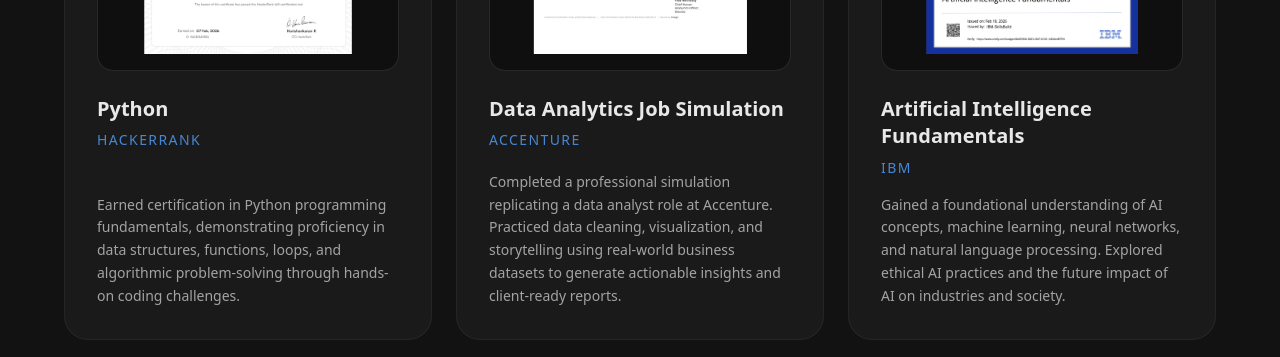
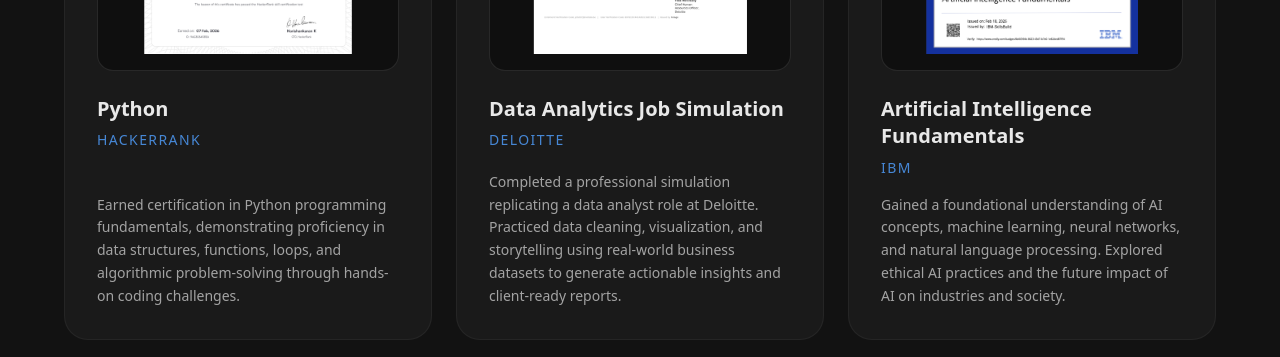
Before and after one commit to akiibot/priom-portfolio, a Next.js app: page / in a window 1280 px wide. Shown: the part 6020-6377 px from the top of the page. Built offline with nearby package versions, Linux system fonts and the light colour scheme.

Commit message:
fix: update data fundamentals image and change accenture to deloitte

```diff
--- a/src/components/Achievements.tsx
+++ b/src/components/Achievements.tsx
@@ -31,8 +31,8 @@
         },
         {
             title: "Data Analytics Job Simulation",
-            issuer: "Accenture",
-            description: "Completed a professional simulation replicating a data analyst role at Accenture. Practiced data cleaning, visualization, and storytelling using real-world business datasets to generate actionable insights and client-ready reports.",
+            issuer: "Deloitte",
+            description: "Completed a professional simulation replicating a data analyst role at Deloitte. Practiced data cleaning, visualization, and storytelling using real-world business datasets to generate actionable insights and client-ready reports.",
             image: "/cert-data-analytics.png"
         },
         {
```
Also changed, not shown: public/cert-data-fundamentals.png.
